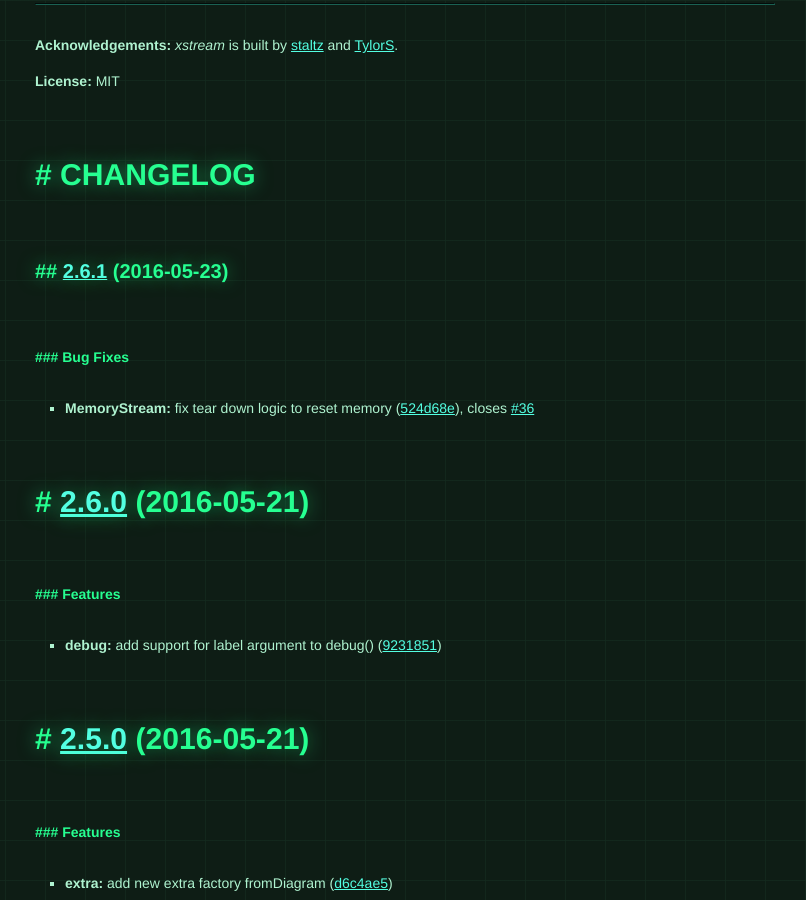
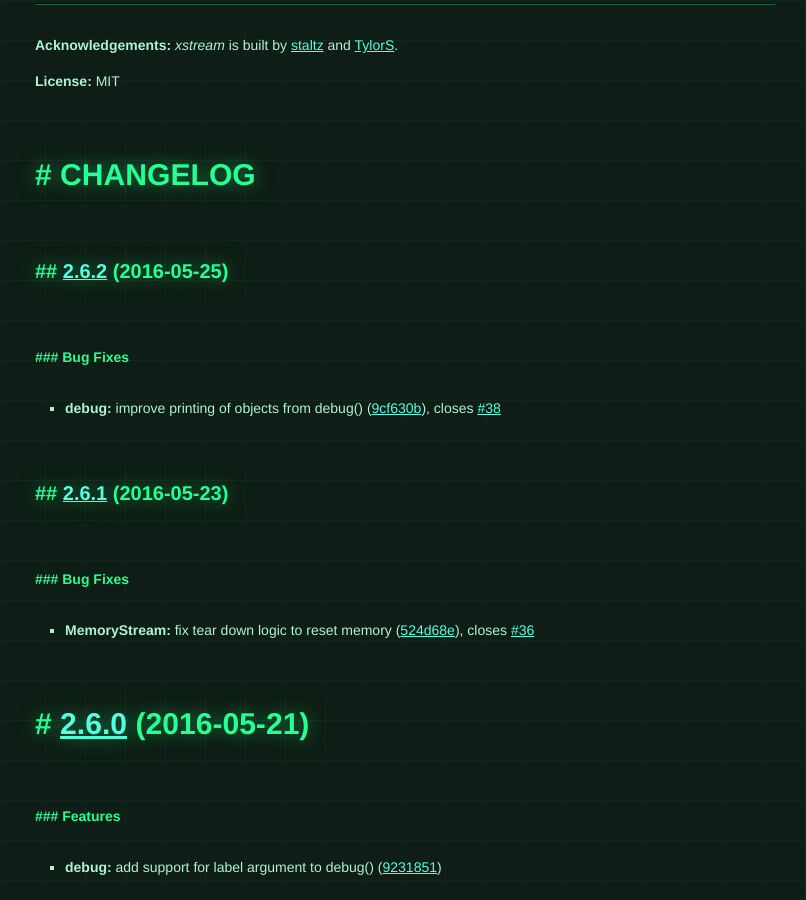
Before and after one commit to staltz/xstream, a Jekyll site: the page built from index.html, in a window 1280 px wide and 900 px high, scrolled down 26220 px. Shown: the whole window, without its empty margins (235-1041 px from the left). Built offline with Jekyll 4.4.1, drawn with Linux system fonts in a browser that asks for light colours; some web fonts are replaced.

Commit message:
update site

```diff
--- a/_includes/content.md
+++ b/_includes/content.md
@@ -1068,6 +1068,16 @@
 **License:** MIT
 
 # CHANGELOG
+<a name="2.6.2"></a>
+## [2.6.2](https://github.com/staltz/xstream/compare/v2.6.1...v2.6.2) (2016-05-25)
+
+
+### Bug Fixes
+
+* **debug:** improve printing of objects from debug() ([9cf630b](https://github.com/staltz/xstream/commit/9cf630b)), closes [#38](https://github.com/staltz/xstream/issues/38)
+
+
+
 <a name="2.6.1"></a>
 ## [2.6.1](https://github.com/staltz/xstream/compare/v2.6.0...v2.6.1) (2016-05-23)
 
```
